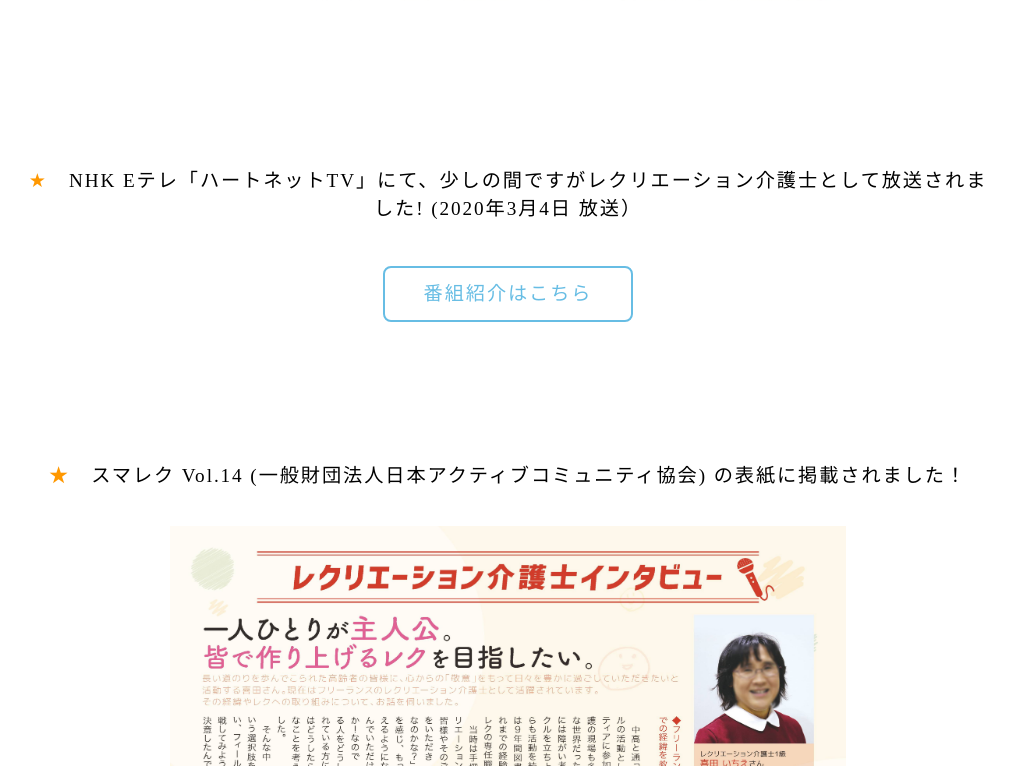
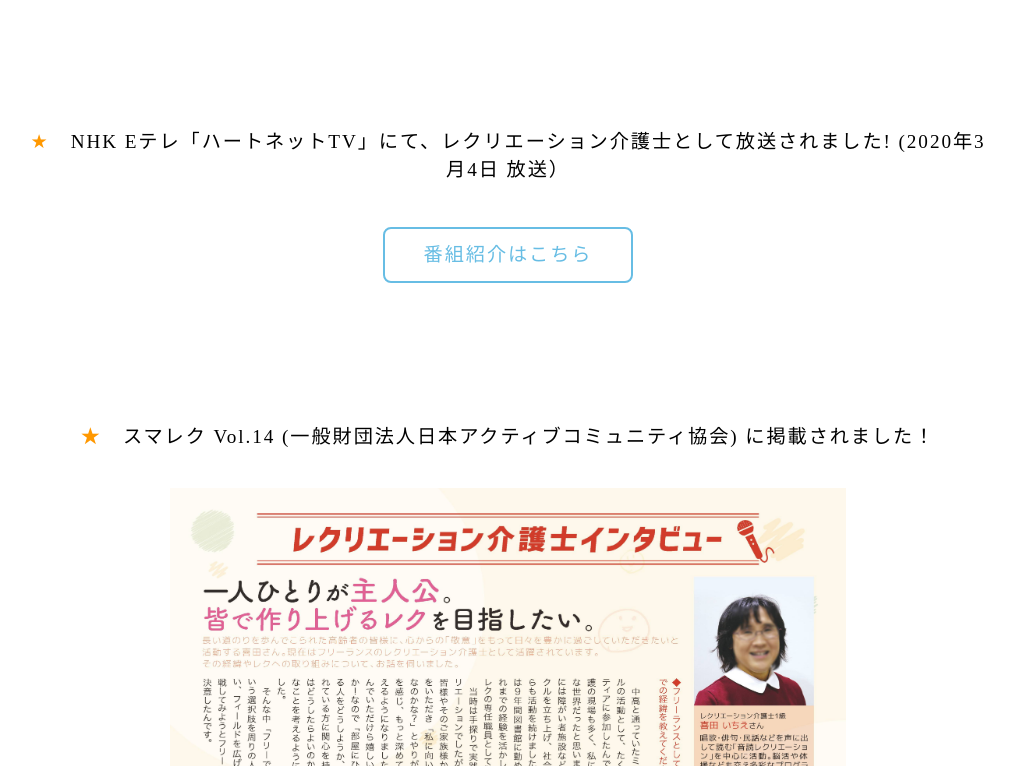
Before and after one commit to ichiekida/ichiekida.github.io, a plain HTML site: page media.html in a window 1280 px wide. Shown: the part 892-1658 px from the top of the page, without its empty margins (132-1146 px from the left). Drawn offline with Linux system fonts and the light colour scheme; some packages are replaced by stand-ins of ours.

Commit message:
Update media.html

```diff
--- a/media.html
+++ b/media.html
@@ -31,14 +31,14 @@
 
     <div class="introduction">
       <div class="container">
-        <div class="ii-heading">
+
             <p><span class="star">★</span>　介護レク広場.book Vol.10 (BCC株式会社スマイル・プラスカンパニー)に掲載されました！</p>
-        </div>
+
 
       <img src="images/book-pic1.jpg" alt="本の写真" class="bookImage">
 
       <div class="tv">
-          <p><span class="star">★</span>　NHK Eテレ「ハートネットTV」にて、少しの間ですがレクリエーション介護士として放送されました! (2020年3月4日 放送）</p>
+          <p><span class="star">★</span>　NHK Eテレ「ハートネットTV」にて、レクリエーション介護士として放送されました! (2020年3月4日 放送）</p>
            <div class="btn-wrapper">
             <a href="https://www.nhk.or.jp/heart-net/program/heart-net/1302/" class="btn">番組紹介はこちら</a>
            </div>
@@ -46,7 +46,7 @@
      </div>
 
      <div class="sumareku">
-       <p><span class="star">★</span>　スマレク Vol.14 (一般財団法人日本アクティブコミュニティ協会) の表紙に掲載されました！</p>
+       <p><span class="star">★</span>　スマレク Vol.14 (一般財団法人日本アクティブコミュニティ協会) に掲載されました！</p>
      </div>
 
      <img src="images/book-pic3.jpg" alt="本の写真" class="bookImage">
```
